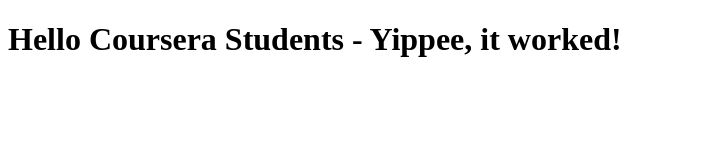
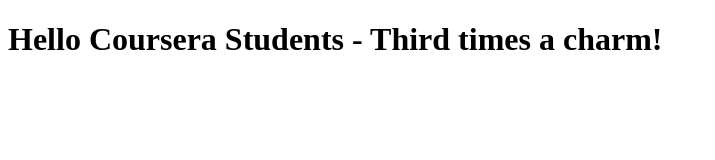
Before and after one commit to rvj321/coursera-test, a plain HTML site: page index.html in a window 1280 px wide. Shown: the whole page, without its empty margins (0-715 px from the left). Drawn offline with Linux system fonts and the light colour scheme.

Commit message:
third version of webfile

```diff
--- a/index.html
+++ b/index.html
@@ -5,6 +5,6 @@
     <title>Hello Coursera</title>
   </head>
   <body>
-    <h1>Hello Coursera Students - Yippee, it worked!</h1>
+    <h1>Hello Coursera Students - Third times a charm!</h1>
   </body>
 </html>
```
